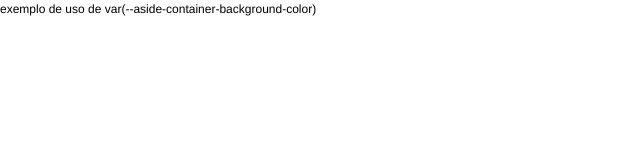
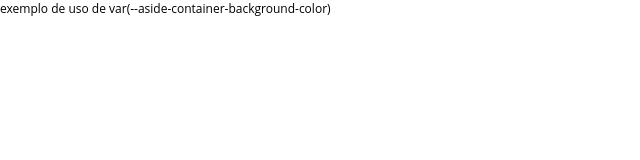
Before and after one commit to alvaroaxsmith/ecommerce-clientside, a website: page index.html in a window 1280 px wide. Shown: the full height of the page, 0-640 px from the left. Drawn offline with Linux system fonts and the light colour scheme.

Commit message:
feat: rename vars
feat: rename vars

```diff
--- a/configs.css
+++ b/configs.css
@@ -1,10 +1,10 @@
 :root{
-    --main-background-color : #FFF;
-    --aside-container-background-color : #DCDCDC;
-    --code-font-size : 1.1rem;
+    --primary-color : #FFF;
+    --secondary-color : #DCDCDC;
+    --third-color: #666666;
 }
 
 *{
-    font-family: 'Franklin Gothic Medium', 'Arial Narrow', Arial, sans-serif;
+    font-family: 'Open Sans', 'Arial Narrow', Arial, sans-serif;
     font-size: 12px;
 }
```
